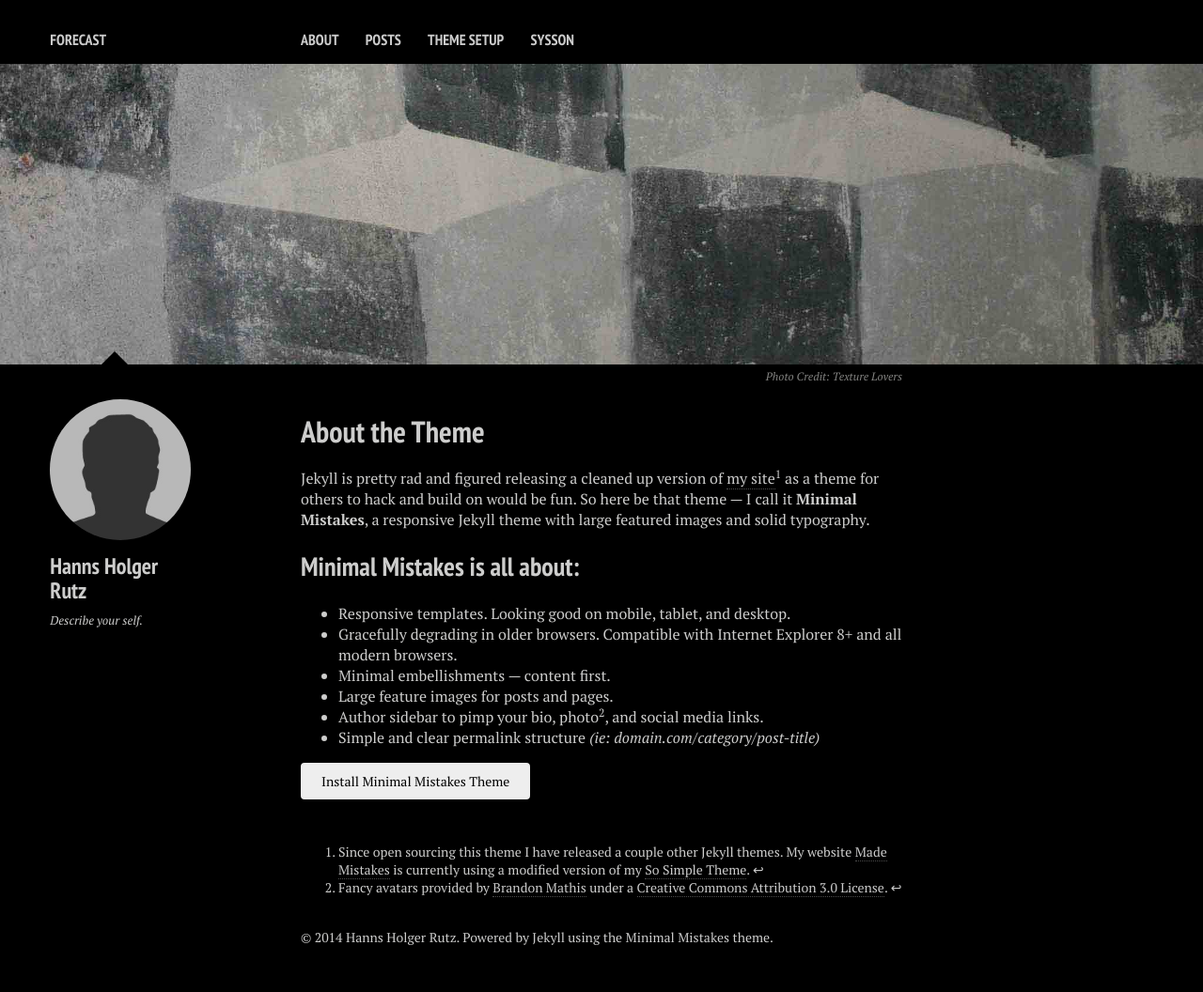
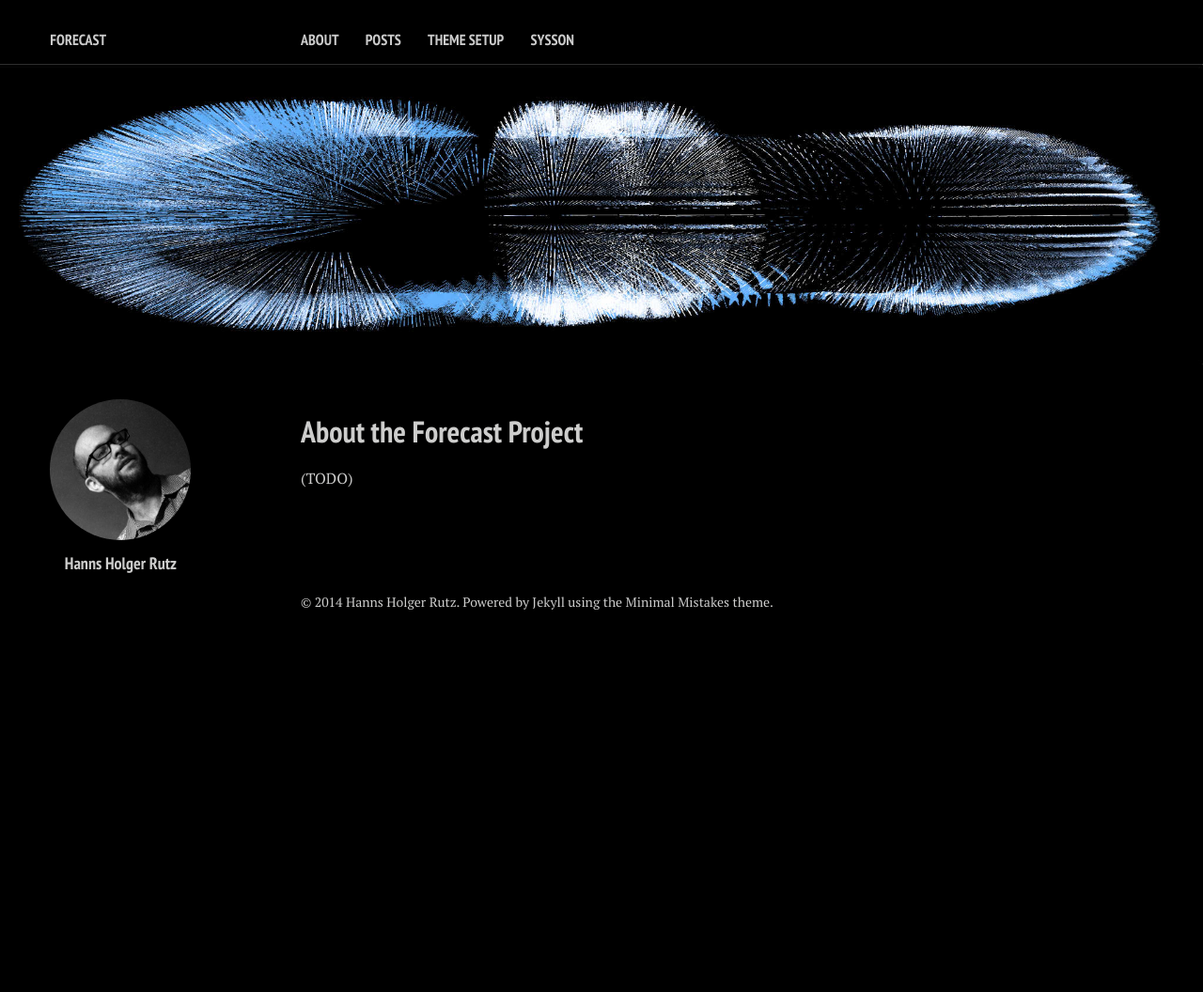
Before and after one commit to iem-projects/forecast, a Jekyll site: the page built from about.md, in a window 1280 px wide. Shown: the whole page at 94% size. Built offline with Jekyll 4.4.1, drawn with Linux system fonts in a browser that asks for light colours; nearby versions of some CDN libraries; after the commit the page ends 900 px from its top, so only the background shows below that.

Commit message:
bueno, this is a starting point. perhaps we then make it "multi-author" with more includes

```diff
--- a/_config.yml
+++ b/_config.yml
@@ -7,7 +7,7 @@ url:              http://localhost:4000
 owner:
   name:           Hanns Holger Rutz
   avatar:         bio-photo.jpg
-  bio:            "Describe your self."
+  bio:            ""
   email:          contact@sciss.de
   # Social networking links are used in author-bio sidebar. Update and remove as you like.
   twitter:
--- a/about.md
+++ b/about.md
@@ -1,29 +1,12 @@
 ---
 layout: page
 permalink: /about/
-title: About the Theme
+title: About the Forecast Project
 tagline: Minimal Mistakes, a Jekyll Theme
 tags: [about, Jekyll, theme, responsive]
 modified: 9-9-2013
 image:
-  feature: texture-feature-02.jpg
-  credit: Texture Lovers
-  creditlink: http://texturelovers.com
+  feature: texture-feature-01.jpg
 ---
 
-Jekyll is pretty rad and figured releasing a cleaned up version of [my site](http://mademistakes.com)[^1] as a theme for others to hack and build on would be fun. So here be that theme --- I call it **Minimal Mistakes**, a responsive Jekyll theme with large featured images and solid typography.
-
-## Minimal Mistakes is all about:
-
-* Responsive templates. Looking good on mobile, tablet, and desktop.
-* Gracefully degrading in older browsers. Compatible with Internet Explorer 8+ and all modern browsers.
-* Minimal embellishments --- content first.
-* Large feature images for posts and pages.
-* Author sidebar to pimp your bio, photo[^2], and social media links.
-* Simple and clear permalink structure *(ie: domain.com/category/post-title)*
-
-<a markdown="0" href="{{ site.url }}/theme-setup" class="btn">Install Minimal Mistakes Theme</a>
-
-[^1]: Since open sourcing this theme I have released a couple other Jekyll themes. My website [Made Mistakes](http://mademistakes.com) is currently using a modified version of my [So Simple Theme](http://mmistakes.github.io/so-simple-theme/).
-
-[^2]: Fancy avatars provided by [Brandon Mathis](http://brandonmathis.com/projects/fancy-avatars/demo/) under a [Creative Commons Attribution 3.0 License](http://creativecommons.org/licenses/by/3.0/).
+(TODO)
```
Also changed, not shown: index.md (+0 -2 lines), _includes/_author-bio.html (line endings or trailing spaces), assets/css/main.min.css, images/bio-photo.jpg, images/texture-feature-01.jpg.
